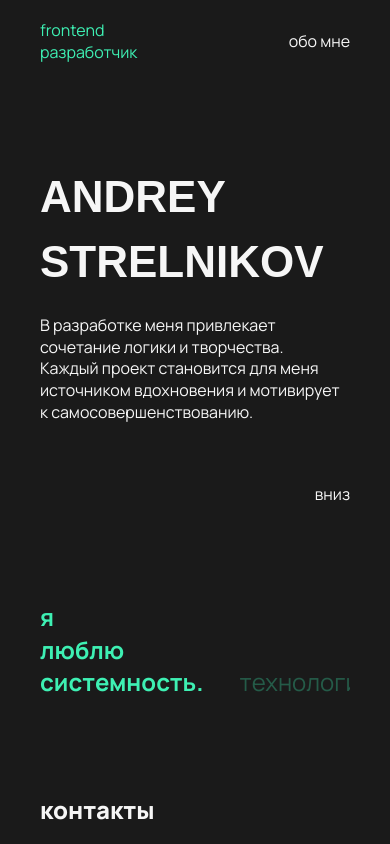
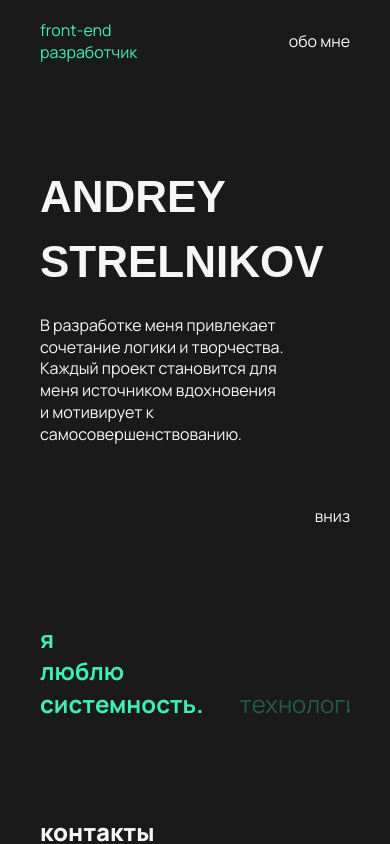
Before and after one commit to AndStrel/MyBuisnessCard, a React (Vite) app: page /home in a window 390 px wide. Shown: the top 844 px of the page. Built offline with nearby package versions, Linux system fonts and the light colour scheme.

Commit message:
fix wrap

```diff
--- a/src/components/ui/header/header.tsx
+++ b/src/components/ui/header/header.tsx
@@ -8,7 +8,7 @@ interface HeaderUIProps {
 export const HeaderUI: React.FC<HeaderUIProps> = ({ hanleClick }) => {
   return (
     <header className={styles.header}>
-      <div className={styles.header__logo}>frontend разработчик</div>
+      <div className={styles.header__logo}>front-end разработчик</div>
       <button
         className={clsx(styles.button, styles.header__button)}
         onClick={hanleClick}
--- a/src/components/ui/pages/aboutPage/aboutPageUI.module.scss
+++ b/src/components/ui/pages/aboutPage/aboutPageUI.module.scss
@@ -107,6 +107,7 @@
       display: grid;
       grid-template-columns: repeat(2, 50%);
       grid-template-rows: repeat(3, auto);
+      height: 100vh;
     }
 
     .photo {
--- a/src/components/ui/showcase/showcase.module.scss
+++ b/src/components/ui/showcase/showcase.module.scss
@@ -55,7 +55,7 @@
       justify-content: flex-start;
     }
     &__description {
-      max-width: 300px;
+      max-width: 245px;
     }
     &__buttonContainer {
       justify-content: flex-end;
```
